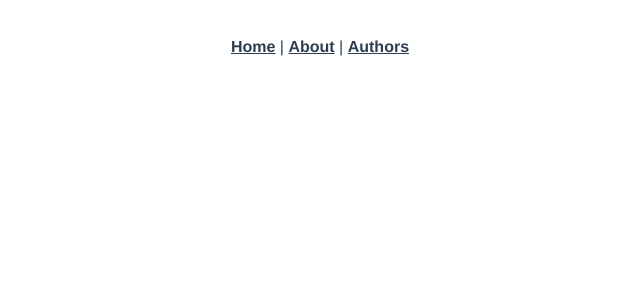
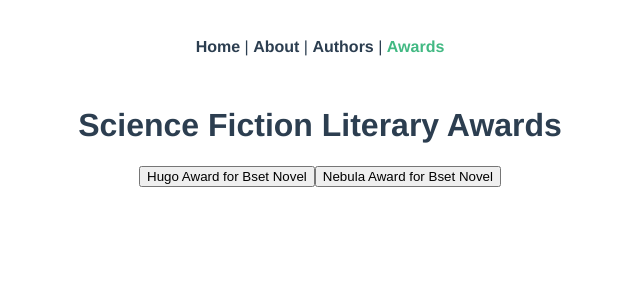
Before and after one commit to Satyadarshin/RocketScience, a Vue app: page /awards in a window 1280 px wide. Shown: the top 300 px of the page, without its empty margins (320-960 px from the left). Built offline with nearby package versions, Linux system fonts and the light colour scheme.

Commit message:
working on Award route to display a table of award winners via a component

```diff
--- a/src/App.vue
+++ b/src/App.vue
@@ -3,7 +3,8 @@
     <div id="nav">
       <router-link to="/">Home</router-link> |
       <router-link to="/about">About</router-link> |
-      <router-link to="/authors">Authors</router-link>
+      <router-link to="/authors">Authors</router-link> |
+      <router-link to="/awards">Awards</router-link>
     </div>
     <router-view/>
   </div>
@@ -12,33 +13,6 @@
 <script>
 export default {
   name: 'app',
-  data() {
-    return {
-      hugoBestNovels: [],
-      nebulaBestNovels: []
-    }
-  },
-  components: {
-
-  },
-  computed: {
-
-  },
-  mounted() {
-    fetch(
-      '../data/hugo_award_novels.json',
-      {
-        method: 'get'
-      },
-    )
-    .then((response) => response.json())
-    .then((jsonData) => {
-      this.hugoBestNovels = jsonData.results
-    })
-    .catch((error) => {
-      console.error('Error:', error);
-    })
-  }
 }
 </script>
 
@@ -53,8 +27,8 @@
 
 #nav {
   padding: 30px;
-
   a {
+    text-decoration: none;
     font-weight: bold;
     color: #2c3e50;
 
--- a/src/components/AwardTable.vue
+++ b/src/components/AwardTable.vue
@@ -1,20 +1,22 @@
 <template>
     <div>
         <tr
-        v-for="(bestNovel, index) in bestNovels"
+        v-for="(award, index) in awards"
         :key="index"
         >
-            <td>{{ bestNovel.year }}</td>
-            <td>{{ bestNovel.author }}</td>
-            <td>{{ bestNovel.title}}</td>
+            <td>{{ award.year }}</td>
+            <td>{{ award.author }}</td>
+            <td>{{ award.title}}</td>
         </tr>
     </div>
 </template>
 
 <script>
 export default {
-    props: {
-        bestNovel: Object
+    data() {
+        return{
+            awards: ''
+        }
     }
 }
 </script>
--- a/src/router/index.js
+++ b/src/router/index.js
@@ -3,6 +3,7 @@
 import Home from '../views/Home.vue';
 import About from '../views/About.vue';
 import Authors from '../views/Authors.vue';
+import Awards from '../views/Awards.vue';
 
 Vue.use(VueRouter);
 
@@ -22,6 +23,11 @@
     name: 'Authors',
     component: Authors,
   },
+  {
+    path: '/awards',
+    name: 'Awards',
+    component: Awards,
+  },
 ];
 
 const router = new VueRouter({
--- /dev/null
+++ b/src/services/fetchAwardWinners.js
@@ -0,0 +1,8 @@
+const fetchAwardWinners = (awardingBody) => {
+    fetch(`../data/${awardingBody}.json`)
+    .then((response) => response.json())
+}
+
+export default {
+    fetchAwardWinners
+}
--- /dev/null
+++ b/src/views/Awards.vue
@@ -0,0 +1,39 @@
+<template>
+    <div>
+        <h1>Science Fiction Literary Awards</h1>
+        <button @click="viewAwardCategory(hugoAwardNovels)">Hugo Award for Bset Novel</button>
+        <button @click="viewAwardCategory(nebulaAwardNovels)">Nebula Award for Bset Novel</button>
+        <awardTable selectedAward="displayCategory" />
+    </div>
+</template>
+
+<script>
+import awardTable from '@/components/AwardTable.vue'
+import fetchAwardWinners from '@/services/fetchAwardWinners.js'
+
+export default {
+    data() {
+        return {
+            hugoAwardNovels: 'hugo_award_novels',
+            nebulaAwardNovels: 'nebula_award_novels'
+        }
+    },
+    props: {
+        selectedAward: Object
+    },
+    methods: {
+        viewAwardCategory(category) {
+            fetchAwardWinners(category)
+            .then((jsonData) => {
+                this.displayCategory = jsonData.results
+            })
+            .catch((error) => {
+                console.error('Error:', error);
+            })
+        }
+    },
+    components: {
+        awardTable
+    }
+}
+</script>
```
